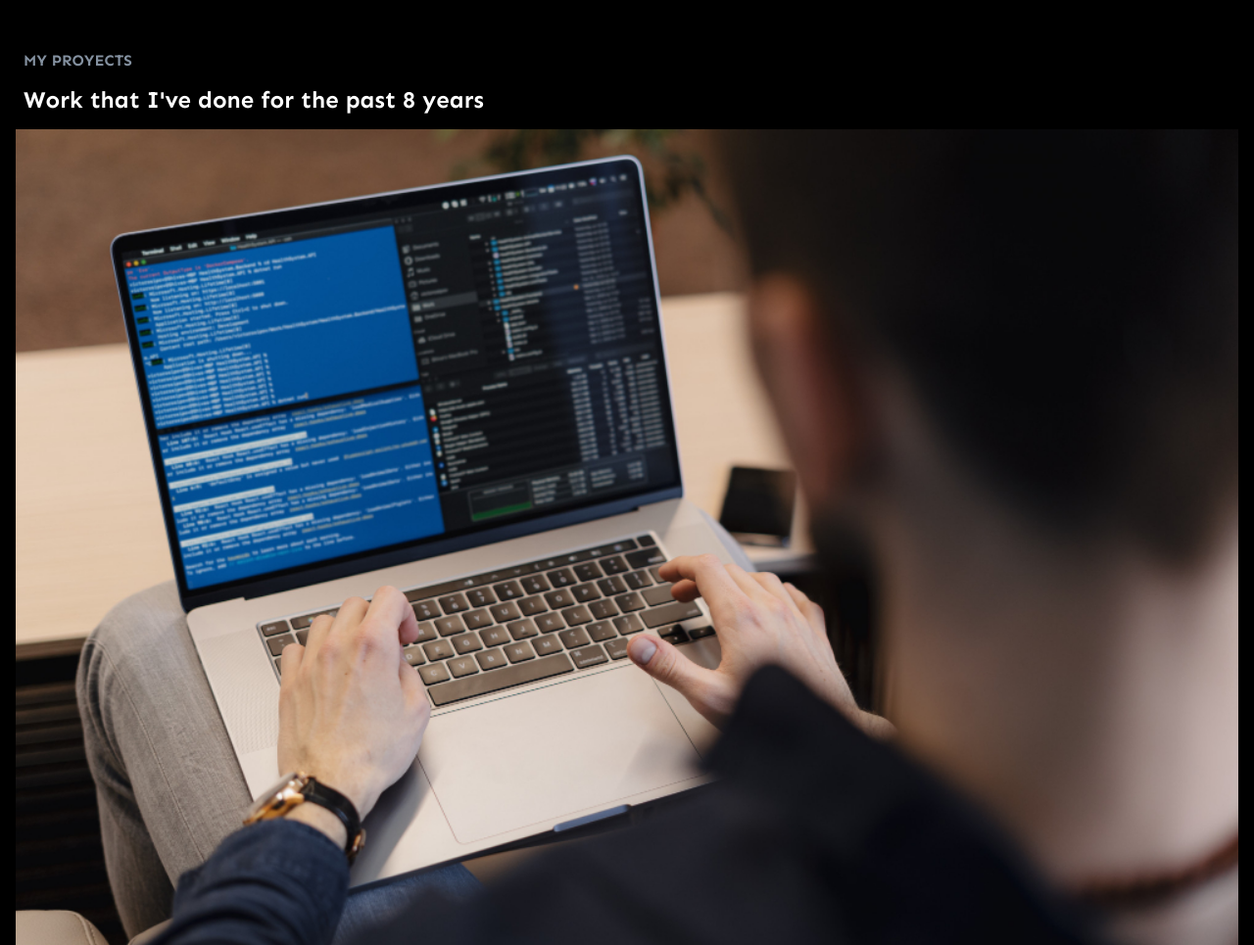
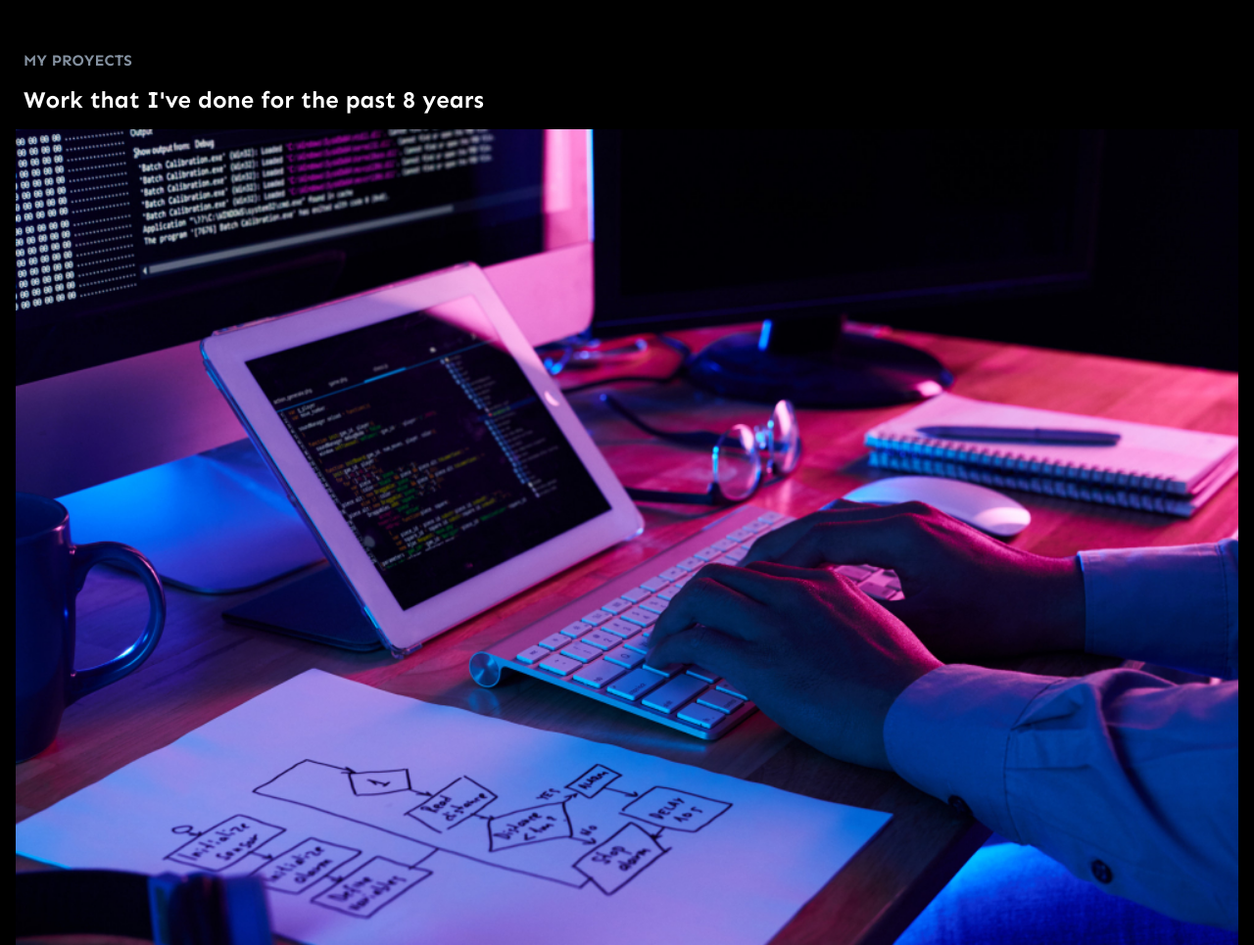
Before and after one commit to ArjonaC/Portfolio, a website: page index.html in a window 1280 px wide. Shown: the part 4740-5705 px from the top of the page at 98% size. Drawn offline with Linux system fonts and the light colour scheme.

Commit message:
Segunda imagen corregida

```diff
--- a/index.html
+++ b/index.html
@@ -175,7 +175,7 @@
             <h5 class="subtitle__project">Work that I've done for the past 8 years</h5>
 
             <div class="project__one">
-                <img src="/src/img/close-up-man-writing-code-on-the-laptop.jpg" alt="Coding laptop">
+                <img src="/src/img/close-up-image-of-programer-working-at-his-desk-in-office.jpg" alt="Coding laptop">
 
                 <h5 class="title__card">Restobars Website Design</h5>
 
```
